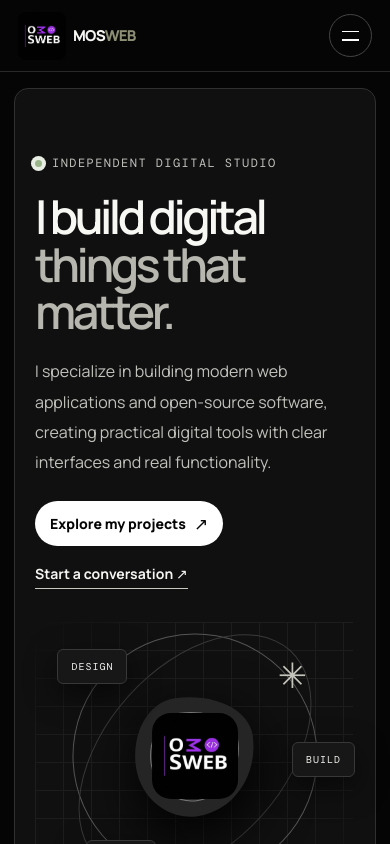
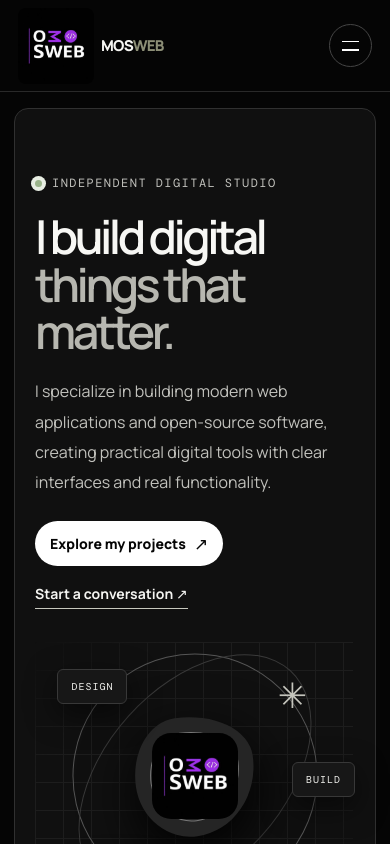
Before and after one commit to moswebgr/MosWeb, a React (Vite) app: page / in a window 390 px wide. Shown: the top 844 px of the page. Built offline with nearby package versions, Linux system fonts and the light colour scheme.

Commit message:
Make header logo image substantially larger

```diff
--- a/src/App.css
+++ b/src/App.css
@@ -1150,33 +1150,29 @@ body, #root, .site-shell {
 }
 
 
-/* Header logo image only — keep MOSWEB text at its original size. */
+/* Make the logo image substantially larger; leave the MOSWEB wordmark unchanged. */
 .site-header {
-  min-height: 88px !important;
-  height: 88px !important;
-}
-.site-header .brand {
-  gap: 10px !important;
-  font-size: 17px !important;
-  letter-spacing: -.8px !important;
+  min-height: 120px !important;
+  height: 120px !important;
 }
 .site-header .brand img {
-  width: 64px !important;
-  height: 64px !important;
+  width: 96px !important;
+  height: 96px !important;
+  min-width: 96px !important;
+  min-height: 96px !important;
   max-width: none !important;
   max-height: none !important;
+  object-fit: contain !important;
 }
 @media (max-width: 700px) {
   .site-header {
-    min-height: 72px !important;
-    height: 72px !important;
-  }
-  .site-header .brand {
-    gap: 7px !important;
-    font-size: 15px !important;
+    min-height: 92px !important;
+    height: 92px !important;
   }
   .site-header .brand img {
-    width: 48px !important;
-    height: 48px !important;
+    width: 76px !important;
+    height: 76px !important;
+    min-width: 76px !important;
+    min-height: 76px !important;
   }
 }
```
